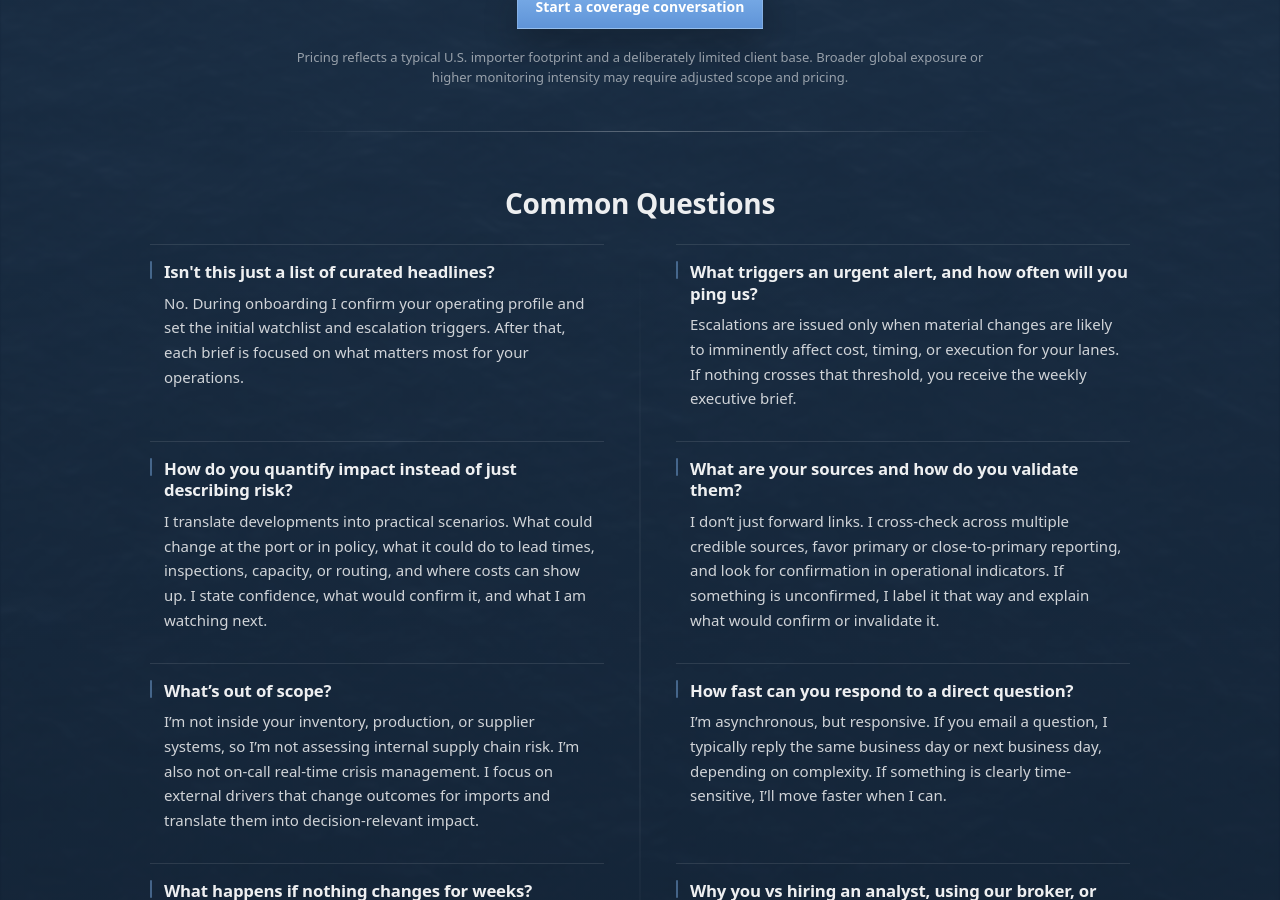
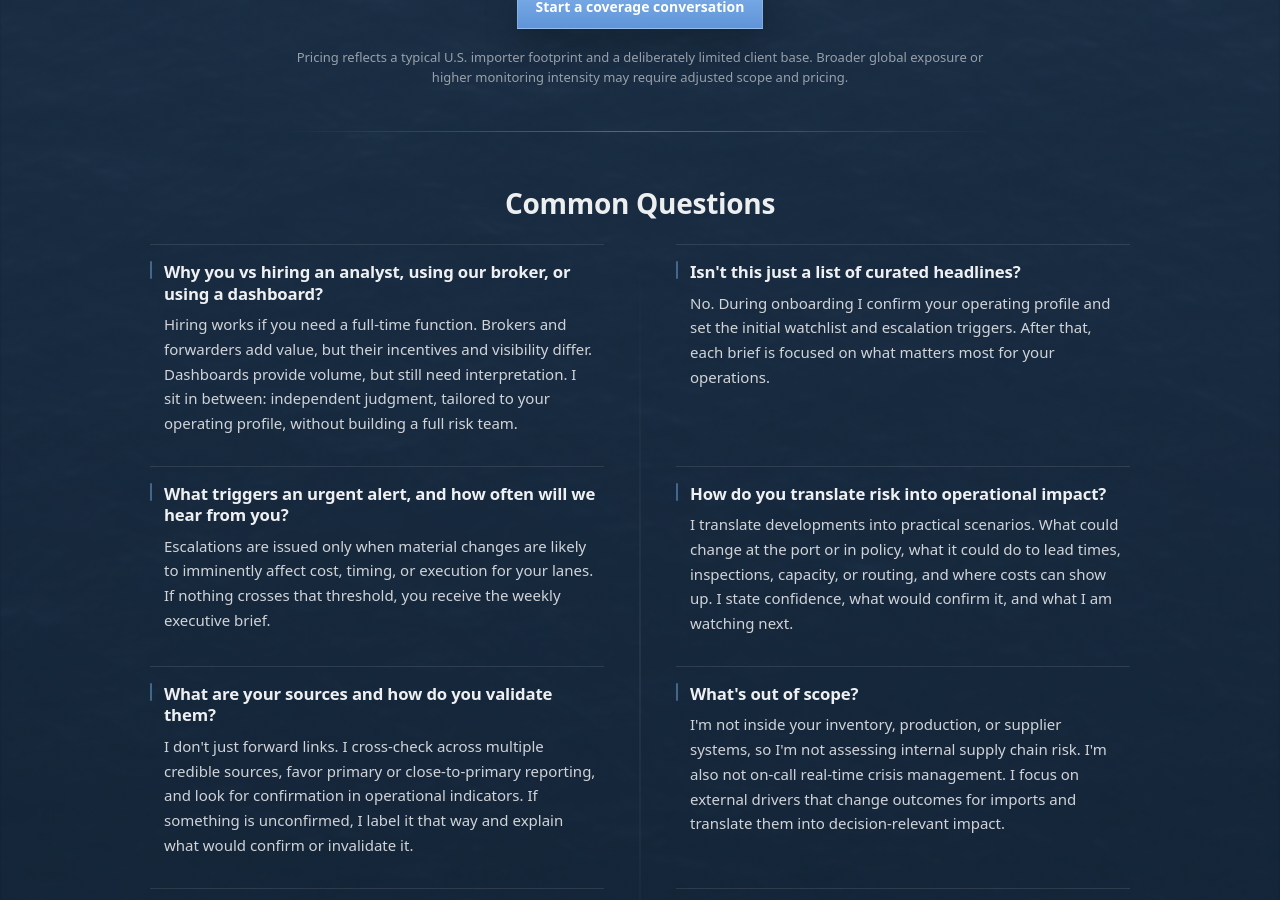
Before and after one commit to importrisk/import-risk-intelligence-site, a Jekyll site: the page built from method.html, in a window 1280 px wide and 900 px high, scrolled down 2299 px. Built offline with Jekyll 4.4.1, drawn with Linux system fonts in a browser that asks for light colours; some of the changed text lies outside the part shown.

Commit message:
Update method.html

```diff
--- a/method.html
+++ b/method.html
@@ -293,6 +293,13 @@ css: /method.css?v=100
   <div class="mp-faq-grid" role="list">
 
     <div class="mp-faq-item" role="listitem">
+      <h4 class="mp-q">Why you vs hiring an analyst, using our broker, or using a dashboard?</h4>
+      <p class="mp-a">
+        Hiring works if you need a full-time function. Brokers and forwarders add value, but their incentives and visibility differ. Dashboards provide volume, but still need interpretation. I sit in between: independent judgment, tailored to your operating profile, without building a full risk team.
+      </p>
+    </div>
+
+    <div class="mp-faq-item" role="listitem">
       <h4 class="mp-q">Isn't this just a list of curated headlines?</h4>
       <p class="mp-a">
         No. During onboarding I confirm your operating profile and set the initial watchlist and escalation triggers. After that, each brief is focused on what matters most for your operations.
@@ -300,14 +307,14 @@ css: /method.css?v=100
     </div>
 
     <div class="mp-faq-item" role="listitem">
-              <h4 class="mp-q">What triggers an urgent alert, and how often will you ping us?</h4>
+      <h4 class="mp-q">What triggers an urgent alert, and how often will we hear from you?</h4>
       <p class="mp-a">
         Escalations are issued only when material changes are likely to imminently affect cost, timing, or execution for your lanes. If nothing crosses that threshold, you receive the weekly executive brief.
       </p>
     </div>
 
     <div class="mp-faq-item" role="listitem">
-              <h4 class="mp-q">How do you quantify impact instead of just describing risk?</h4>
+      <h4 class="mp-q">How do you translate risk into operational impact?</h4>
       <p class="mp-a">
         I translate developments into practical scenarios. What could change at the port or in policy, what it could do to lead times, inspections, capacity, or routing, and where costs can show up. I state confidence, what would confirm it, and what I am watching next.
       </p>
@@ -316,35 +323,28 @@ css: /method.css?v=100
     <div class="mp-faq-item" role="listitem">
       <h4 class="mp-q">What are your sources and how do you validate them?</h4>
       <p class="mp-a">
-                I don’t just forward links. I cross-check across multiple credible sources, favor primary or close-to-primary reporting, and look for confirmation in operational indicators. If something is unconfirmed, I label it that way and explain what would confirm or invalidate it.
+        I don't just forward links. I cross-check across multiple credible sources, favor primary or close-to-primary reporting, and look for confirmation in operational indicators. If something is unconfirmed, I label it that way and explain what would confirm or invalidate it.
       </p>
     </div>
 
     <div class="mp-faq-item" role="listitem">
-              <h4 class="mp-q">What’s out of scope?</h4>
+      <h4 class="mp-q">What's out of scope?</h4>
       <p class="mp-a">
-                I’m not inside your inventory, production, or supplier systems, so I’m not assessing internal supply chain risk. I’m also not on-call real-time crisis management. I focus on external drivers that change outcomes for imports and translate them into decision-relevant impact.
+        I'm not inside your inventory, production, or supplier systems, so I'm not assessing internal supply chain risk. I'm also not on-call real-time crisis management. I focus on external drivers that change outcomes for imports and translate them into decision-relevant impact.
       </p>
     </div>
 
     <div class="mp-faq-item" role="listitem">
       <h4 class="mp-q">How fast can you respond to a direct question?</h4>
       <p class="mp-a">
-                I’m asynchronous, but responsive. If you email a question, I typically reply the same business day or next business day, depending on complexity. If something is clearly time-sensitive, I’ll move faster when I can.
+        I'm email-based, but responsive. If you email a question, I typically reply the same business day or next business day, depending on complexity. If something is clearly time-sensitive, I'll move faster when I can.
       </p>
     </div>
 
     <div class="mp-faq-item" role="listitem">
       <h4 class="mp-q">What happens if nothing changes for weeks?</h4>
       <p class="mp-a">
-                You still get a weekly executive brief. I’m checking the environment every day, even if I’m not running a 24/7 desk. If nothing meaningful changes, I’ll say that, confirm what still looks stable, and flag what I’m watching next so you’re not surprised later.
-              </p>
-            </div>
-
-            <div class="mp-faq-item" role="listitem">
-              <h4 class="mp-q">Why you vs hiring an analyst, using our broker, or using a dashboard?</h4>
-              <p class="mp-a">
-                Hiring works if you need a full-time function. Brokers and forwarders add value, but their incentives and visibility differ. Dashboards provide volume, but still need interpretation. I sit in between: independent judgment, tailored to your operating profile, without building a full risk team.
+        You still get a weekly executive brief. I'm checking the environment every day, even if I'm not running a 24/7 desk. If nothing meaningful changes, I'll say that, confirm what still looks stable, and flag what I'm watching next so you're not surprised later.
       </p>
     </div>
 
```
Lines whose indentation alone changed are shown as unchanged.
